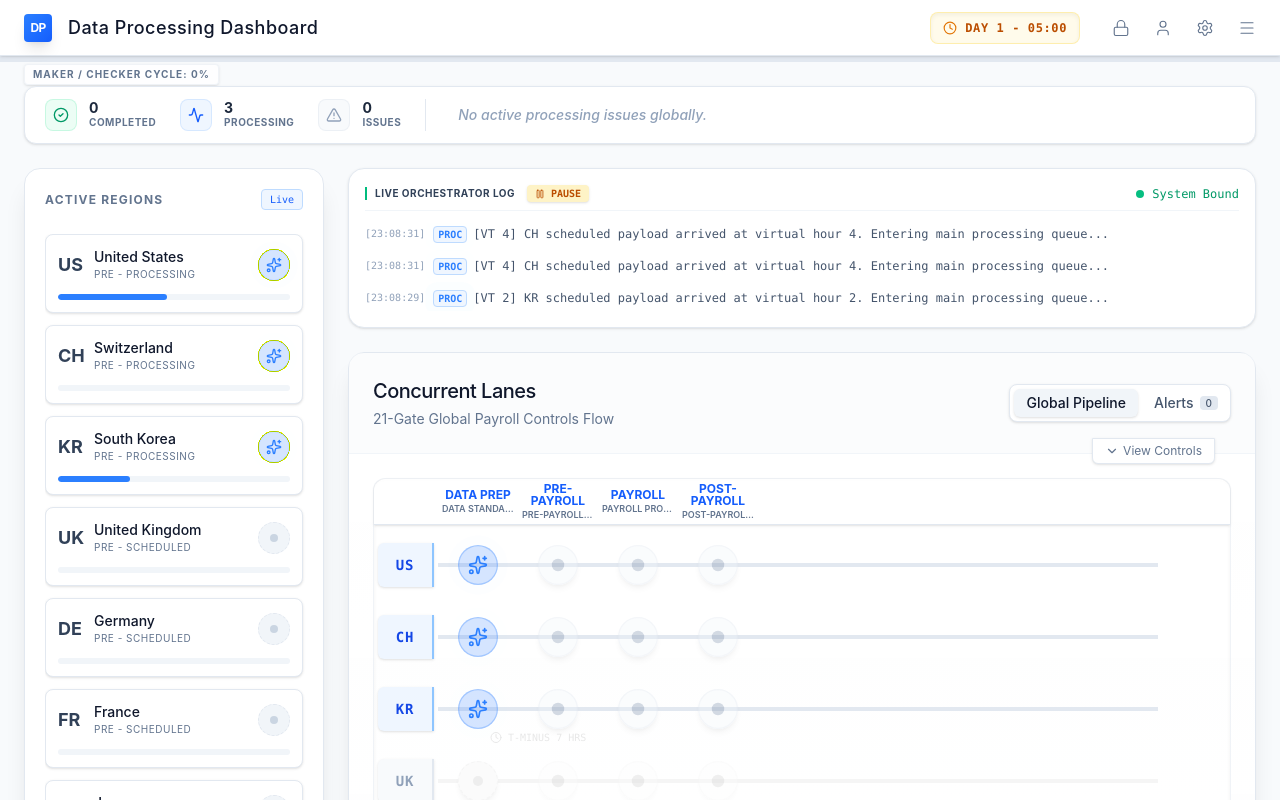
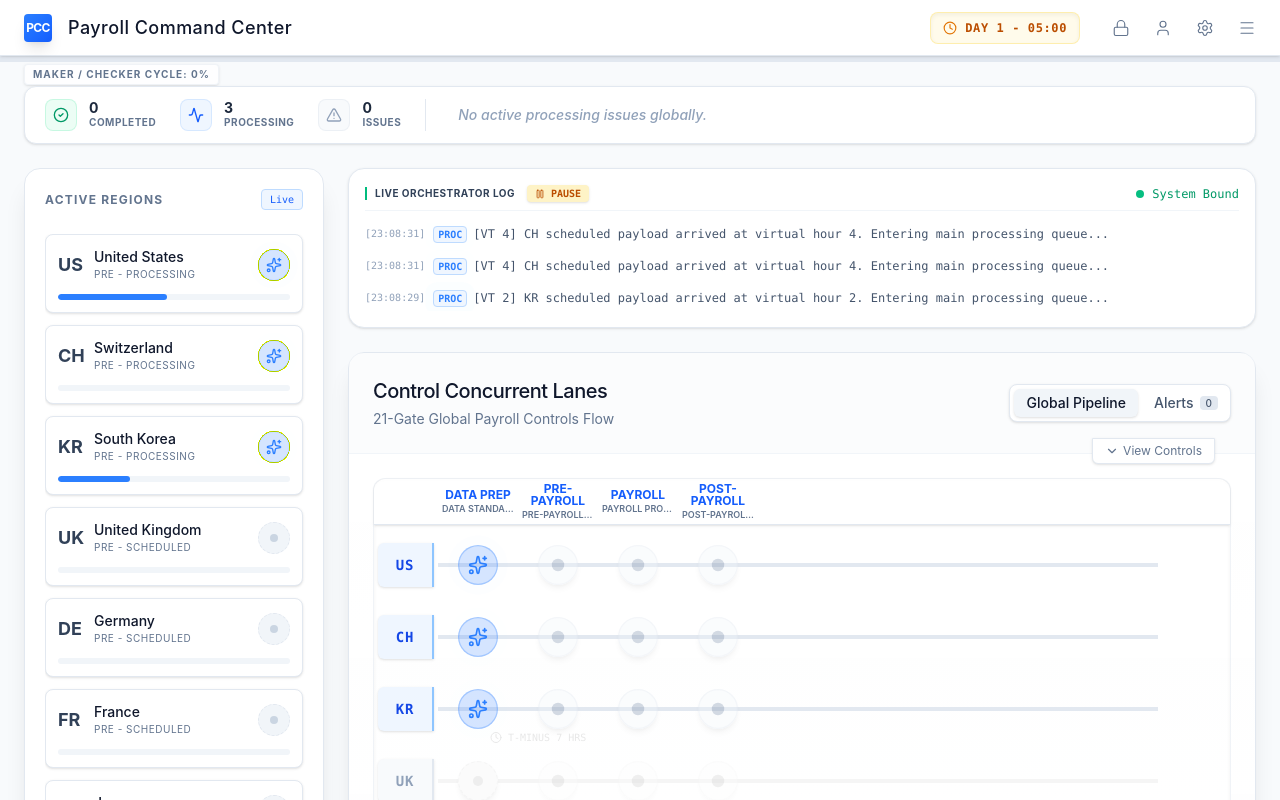
Before and after one commit to kingd33/payroll-dashboard, a React (Vite) app: page / in a window 1280 px wide. Shown: the top 800 px of the page. Built offline with nearby package versions, Linux system fonts and the light colour scheme.

Commit message:
feat: Rename dashboard to Payroll Command Center and Control Concurrent Lanes

```diff
--- a/src/App.tsx
+++ b/src/App.tsx
@@ -84,7 +84,7 @@ function App() {
           <section className="bg-white/90 backdrop-blur-md rounded-2xl border border-slate-200 flex flex-col relative shadow-xl flex-1">
             <header className="flex items-center justify-between p-6 border-b border-slate-100 bg-slate-50/50 shrink-0">
                <div className="flex flex-col gap-1">
-                 <h2 className="text-xl font-medium text-slate-900 tracking-tight">Concurrent Lanes</h2>
+                 <h2 className="text-xl font-medium text-slate-900 tracking-tight">Control Concurrent Lanes</h2>
                  <p className="text-sm text-slate-500">21-Gate Global Payroll Controls Flow</p>
                </div>
              <div className="flex items-center gap-2 text-sm text-slate-600 bg-white p-1 rounded-lg border border-slate-200 shadow-sm">
--- a/src/components/Header.tsx
+++ b/src/components/Header.tsx
@@ -16,9 +16,9 @@ export const Header: React.FC = () => {
     <header className="h-14 border-b border-slate-200 bg-white flex items-center justify-between px-6 z-20 shadow-sm shrink-0">
       <div className="flex items-center gap-4">
         <div className="size-7 rounded-sm bg-gradient-to-br from-blue-500 to-blue-600 flex items-center justify-center text-white shadow-lg">
-          <span className="text-[12px] font-bold tracking-tighter">DP</span>
+          <span className="text-[12px] font-bold tracking-tighter">PCC</span>
         </div>
-        <h1 className="text-lg font-medium text-slate-900 tracking-wide">Data Processing Dashboard</h1>
+        <h1 className="text-lg font-medium text-slate-900 tracking-wide">Payroll Command Center</h1>
       </div>
 
       <div className="flex items-center gap-6 text-slate-500">
```
